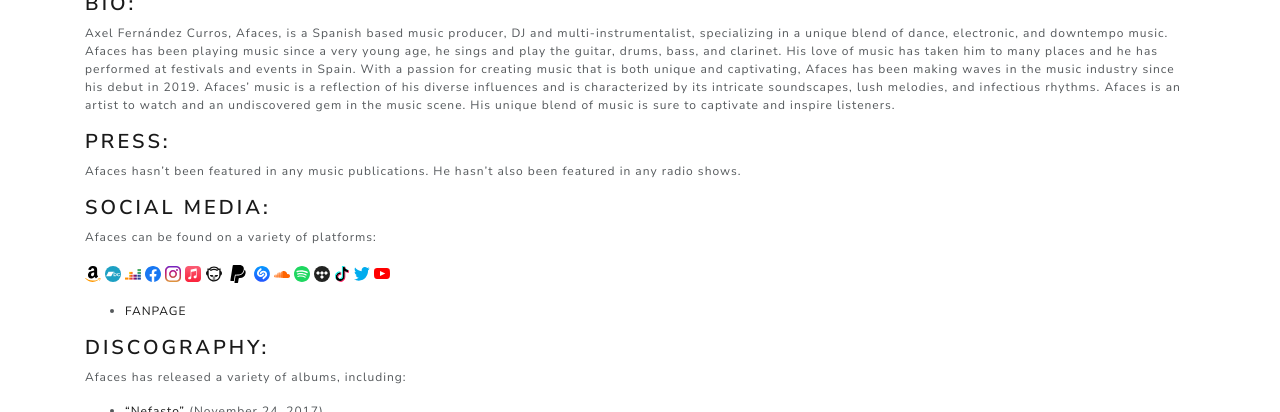
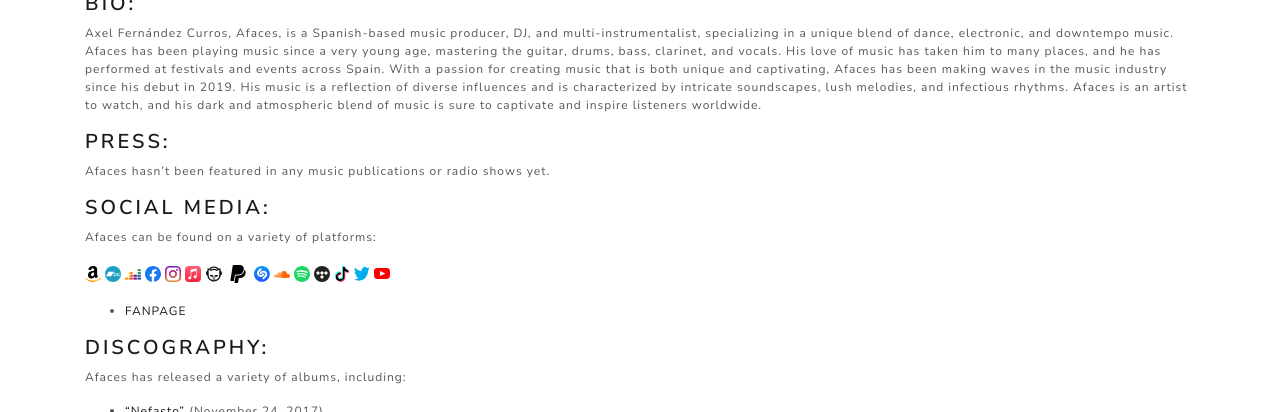
Before and after one commit to afaces/afaces.github.io, a Jekyll site: the page built from epk.md, in a window 1280 px wide and 900 px high, scrolled down 382 px, cut to the strip 235-647 px from the top of the window. Built offline with Jekyll 4.4.1, drawn with Linux system fonts in a browser that asks for light colours; our own code applies the rules of GitHub Pages for plain Markdown files; a script that is not in the unit is left out; some of the changed text lies outside the part shown.

Commit message:
Update epk.md

```diff
--- a/epk.md
+++ b/epk.md
@@ -6,22 +6,18 @@ Welcome to the official Electronic Press Kit for Afaces, the Spanish dance/elect
 
 #### Bio:
 
-Axel Fernández Curros, Afaces, is a Spanish based music producer, DJ and multi-instrumentalist, specializing in a unique blend of dance, electronic, and downtempo music.
-Afaces has been playing music since a very young age, he sings and play the guitar, drums, bass, and clarinet. His love of music has taken him to many places and he has performed at festivals and events in Spain.
-With a passion for creating music that is both unique and captivating, Afaces has been making waves in the music industry since his debut in 2019.
-Afaces’ music is a reflection of his diverse influences and is characterized by its intricate soundscapes, lush melodies, and infectious rhythms.
-Afaces is an artist to watch and an undiscovered gem in the music scene. His unique blend of music is sure to captivate and inspire listeners.
+Axel Fernández Curros, Afaces, is a Spanish-based music producer, DJ, and multi-instrumentalist, specializing in a unique blend of dance, electronic, and downtempo music. Afaces has been playing music since a very young age, mastering the guitar, drums, bass, clarinet, and vocals. His love of music has taken him to many places, and he has performed at festivals and events across Spain. With a passion for creating music that is both unique and captivating, Afaces has been making waves in the music industry since his debut in 2019. His music is a reflection of diverse influences and is characterized by intricate soundscapes, lush melodies, and infectious rhythms. Afaces is an artist to watch, and his dark and atmospheric blend of music is sure to captivate and inspire listeners worldwide.
 
 #### Press:
 
-Afaces hasn't been featured in any music publications. He hasn't also been featured in any radio shows.
+Afaces hasn't been featured in any music publications or radio shows yet.
 
 #### Social Media:
 
 Afaces can be found on a variety of platforms:
 
 [![Amazon Music](assets/images/icon/amazonmusic.svg)](https://music.amazon.com/artists/B07MWG7VY1/afaces) [![BandCamp](assets/images/icon/bandcamp.svg)](https://afaces.bandcamp.com) [![Deezer](assets/images/icon/deezer.svg)](https://www.deezer.com/es/artist/57830442) [![Facebook](assets/images/icon/facebook.svg)](https://www.facebook.com/afaces/) [![Instagram](assets/images/icon/instagram.svg)](https://www.instagram.com/_afaces/) [![Apple Music](assets/images/icon/itunes.svg)](https://music.apple.com/us/artist/afaces/1450474907) [![Napster](assets/images/icon/napster.svg)](https://us.napster.com/artist/afaces) [![PayPal](assets/images/icon/paypal.svg)](https://paypal.me/axelcurros) [![Shazam](assets/images/icon/shazam.svg)](https://www.shazam.com/es/artist/afaces/1450474907) [![SoundCloud](assets/images/icon/soundcloud.svg)](https://soundcloud.com/afaces) [![Spotify](assets/images/icon/spotify.svg)](https://open.spotify.com/artist/3zbzWzOqZcY3mZBG5ICF9l) [![Tidal](assets/images/icon/tidal.svg)](https://tidal.com/browse/artist/10889435) [![TikTok](assets/images/icon/tiktok.svg)](https://www.tiktok.com/@afaces) [![Twitter](assets/images/icon/twitter.svg)](https://twitter.com/afaces2) [![YouTube](assets/images/icon/youtube.svg)](https://www.youtube.com/user/axelaxel12)
-- [FANPAGE](https://afaces.tk)
+- [FANPAGE](https://afaces.github.io)
 
 #### Discography:
 
@@ -162,3 +158,12 @@ For all bookings and enquiries, please contact:
 Email: afacesmusic@gmail.com
 
 Phone: +34 620 335 859
+
+## Follow Afaces:
+
+[![YouTube](assets/images/icon/youtube.svg)](https://www.youtube.com/user/axelaxel12)
+[![Spotify](assets/images/icon/spotify.svg)](https://open.spotify.com/artist/3zbzWzOqZcY3mZBG5ICF9l)
+[![Instagram](assets/images/icon/instagram.svg)](https://www.instagram.com/_afaces/)
+[![Twitter](assets/images/icon/twitter.svg)](https://twitter.com/afaces2)
+
+Stay connected and join the journey with Afaces!
```
